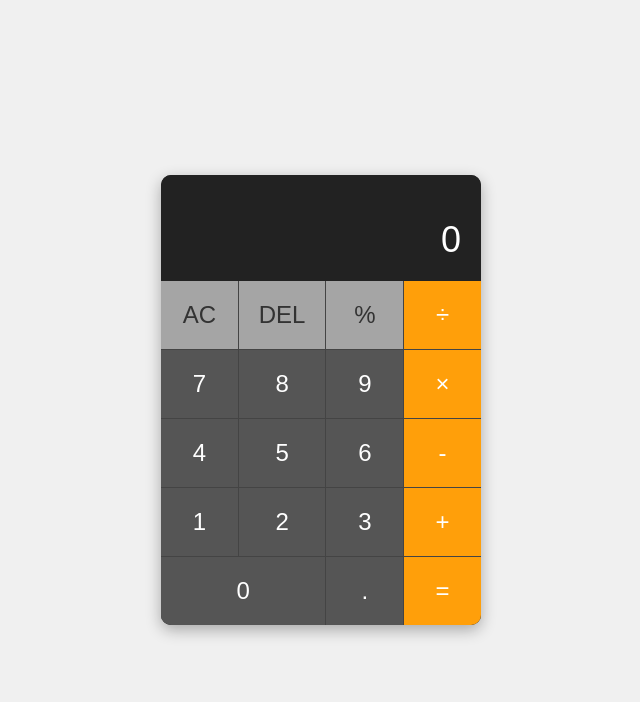
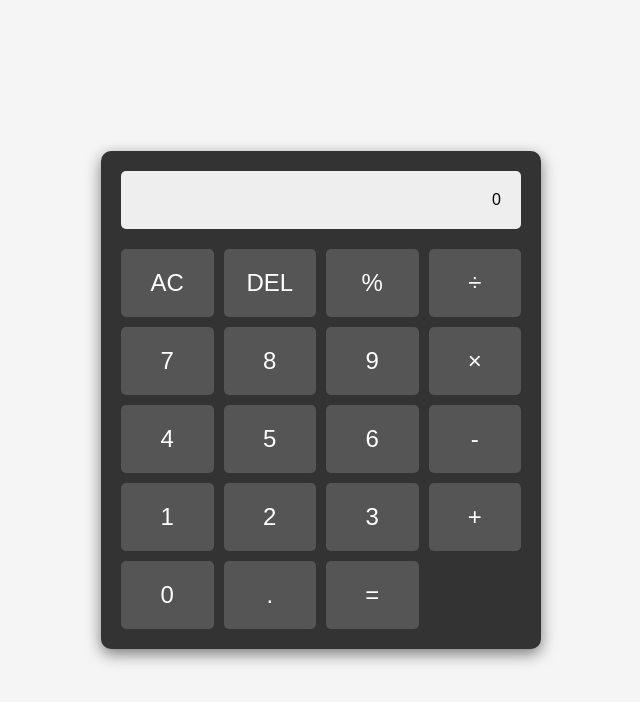
Before and after one commit to nv23046-mohammed-ali/calculator, a plain HTML site: page index.html in a window 1280 px wide. Shown: the whole page, without its empty margins (319-959 px from the left). Drawn offline with Linux system fonts and the light colour scheme.

Commit message:
Update style.css

```diff
--- a/style.css
+++ b/style.css
@@ -1,97 +1,103 @@
-* {
+body {
     margin: 0;
-    padding: 0;
-    box-sizing: border-box;
-    font-family: 'Arial', sans-serif;
-}
-
-body {
     display: flex;
     justify-content: center;
     align-items: center;
     min-height: 100vh;
-    background-color: #f0f0f0;
+    background-color: #f5f5f5;
+    font-family: Arial, sans-serif;
 }
 
 .calculator {
+    width: 400px;
     background-color: #333;
     border-radius: 10px;
-    box-shadow: 0px 5px 15px rgba(0, 0, 0, 0.3);
-    max-width: 320px;
-    width: 100%;
-    overflow: hidden;
+    padding: 20px;
+    box-shadow: 0 5px 15px rgba(0, 0, 0, 0.5);
 }
 
 .display {
-    background-color: #222;
-    color: white;
+    background-color: #eee;
+    padding: 20px;
+    margin-bottom: 20px;
+    border-radius: 5px;
     text-align: right;
-    padding: 20px;
-    font-size: 36px;
-    min-height: 100px;
-    display: flex;
-    flex-direction: column;
-    justify-content: space-between;
     word-wrap: break-word;
     word-break: break-all;
 }
 
-#previous-operand {
-    font-size: 18px;
-    color: rgba(255, 255, 255, 0.7);
+.previous-operand {
     min-height: 24px;
+    font-size: 1.2rem;
+    color: #666;
 }
 
-#current-operand {
-    font-size: 36px;
+.current-operand {
+    min-height: 32px;
+    font-size: 2rem;
 }
 
 .buttons {
     display: grid;
     grid-template-columns: repeat(4, 1fr);
-    gap: 1px;
-    background-color: #444;
+    grid-gap: 10px;
 }
 
 button {
+    padding: 20px;
+    font-size: 1.5rem;
     border: none;
+    border-radius: 5px;
+    cursor: pointer;
     background-color: #555;
     color: white;
-    font-size: 24px;
-    padding: 20px;
-    cursor: pointer;
-    transition: background-color 0.3s;
+    transition: background-color 0.2s;
 }
 
 button:hover {
-    background-color: #666;
+    background-color: #777;
 }
 
-.operator {
-    background-color: #ff9f0a;
+button:active {
+    background-color: #999;
 }
 
-.operator:hover {
-    background-color: #ffb84d;
+.span-two {
+    grid-column: span 2;
 }
 
-#clear, #backspace, #percent {
-    background-color: #a5a5a5;
-    color: #333;
+[data-operation] {
+    background-color: #ff9500;
 }
 
-#clear:hover, #backspace:hover, #percent:hover {
-    background-color: #c2c2c2;
+[data-operation]:hover {
+    background-color: #ffaa33;
 }
 
-#equals {
-    background-color: #ff9f0a;
+[data-operation]:active {
+    background-color: #ffbb55;
 }
 
-#equals:hover {
-    background-color: #ffb84d;
+[data-action="clear"] {
+    background-color: #ff3b30;
 }
 
-#zero {
-    grid-column: span 2;
+[data-action="clear"]:hover {
+    background-color: #ff5e54;
 }
+
+[data-action="clear"]:active {
+    background-color: #ff7f77;
+}
+
+[data-action="delete"] {
+    background-color: #a5a5a5;
+}
+
+[data-action="delete"]:hover {
+    background-color: #b5b5b5;
+}
+
+[data-action="delete"]:active {
+    background-color: #c5c5c5;
+}
```
